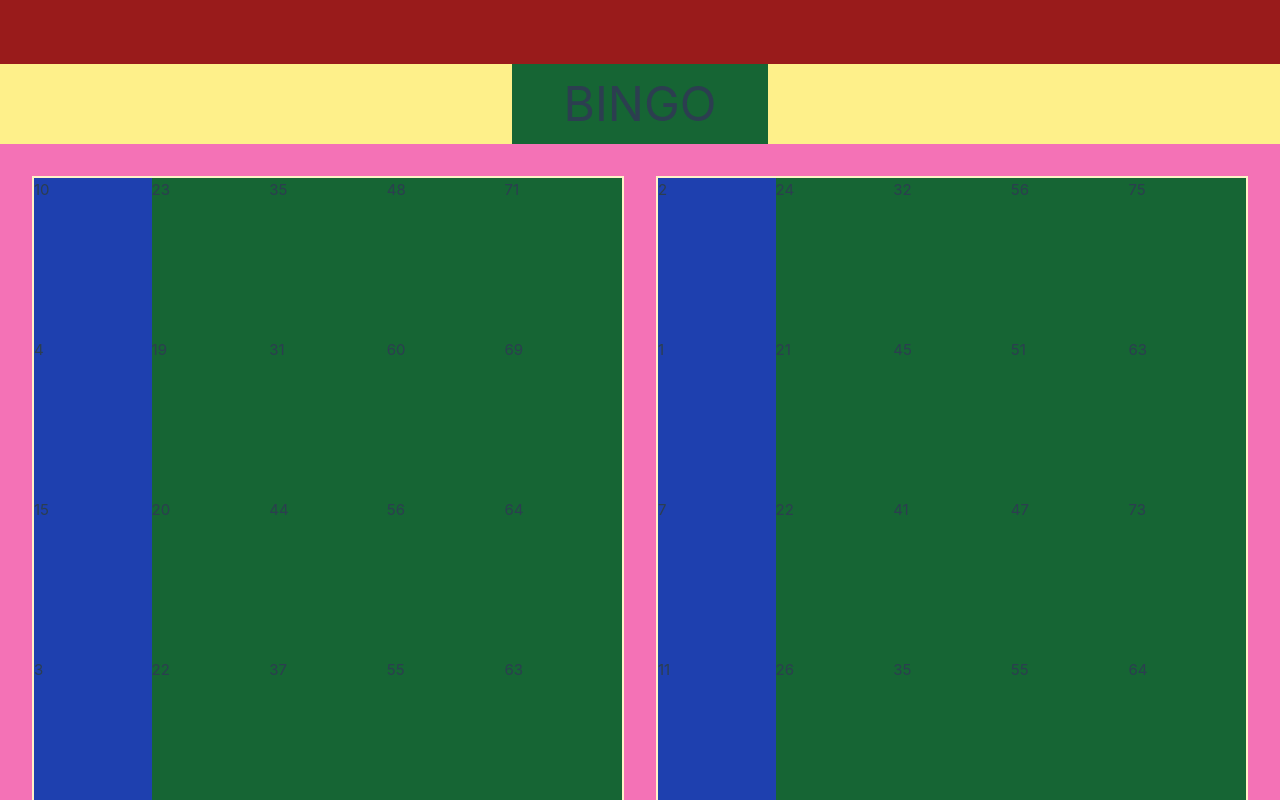
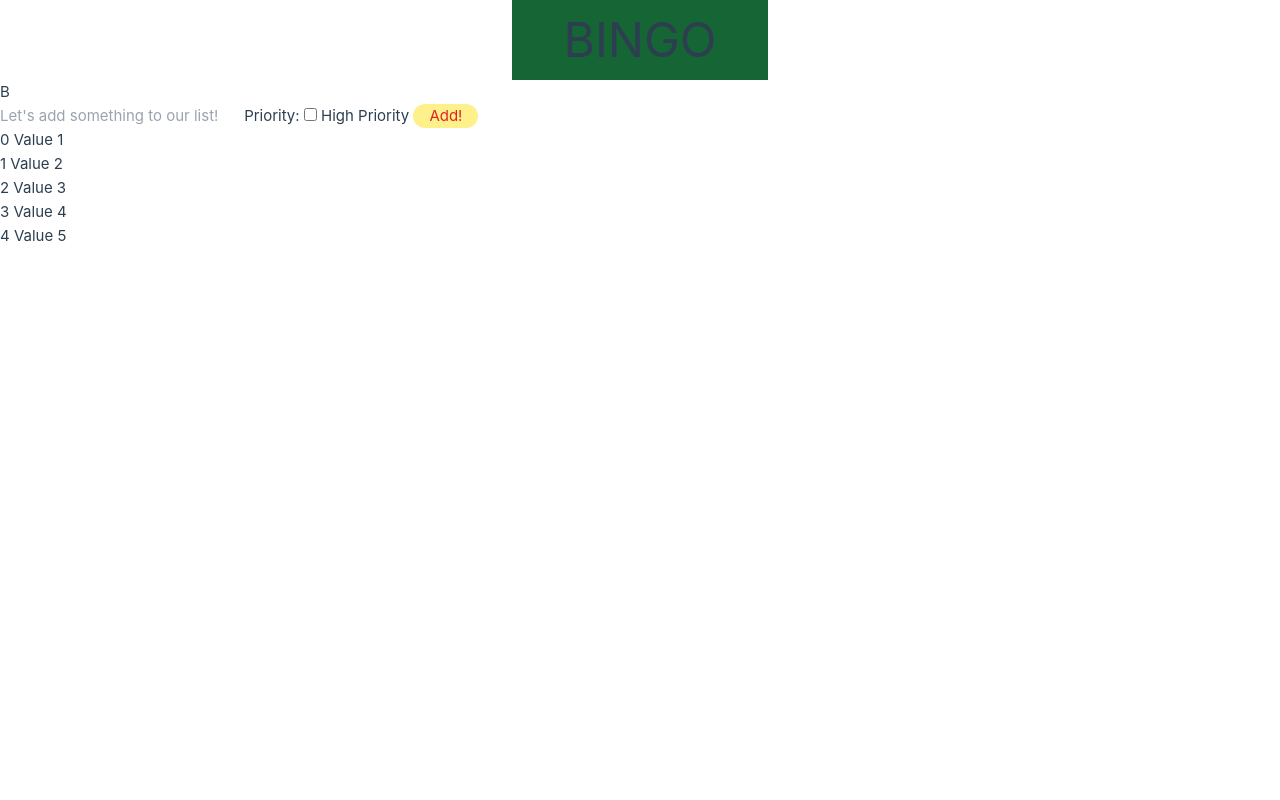
Before and after one commit to aliashleyg/bingo-game-2, a Vue app: page / in a window 1280 px wide. Shown: the top 800 px of the page. Built offline with nearby package versions, Linux system fonts and the light colour scheme.

Commit message:
working through course

```diff
--- a/index.html
+++ b/index.html
@@ -6,8 +6,8 @@
     <meta name="viewport" content="width=device-width, initial-scale=1.0">
     <title>Vite App</title>
   </head>
-  <body class="bg-red-800">
-    <div id="app" class="container bg-orange-500 mx-auto my-16"></div>
+  <body>
+    <div id="app"></div>
     <script type="module" src="/src/main.js"></script>
   </body>
 </html>
--- a/src/App.vue
+++ b/src/App.vue
@@ -1,21 +1,17 @@
 <script setup>
 import Header from "@/components/Header.vue";
 import GameBoard from "@/components/GameBoard.vue";
+import GameBoardCell from "@/components/GameBoardCell.vue";
 </script>
 
 <template>
-  <div class="bg-yellow-200">
+  <div>
     <header>
         <Header />
     </header>
     <main>
-      <div class="bg-pink-400 grid grid-cols-2 p-8 gap-8">
-        <div>
-          <GameBoard />
-        </div>
-        <div>
-          <GameBoard />
-        </div>
+      <div>
+        <GameBoard />
       </div>
     </main>
   </div>
--- a/src/components/GameBoard.vue
+++ b/src/components/GameBoard.vue
@@ -1,10 +1,9 @@
 <script setup>
-import GameBoardColumn from "@/components/GameBoardColumn.vue";
-
+import GameBoardCell from './GameBoardCell.vue'
 </script>
 
 <template>
-<GameBoardColumn />
+<GameBoardCell />
 </template>
 
 <style scoped>
--- a/src/components/GameBoardCell.vue
+++ b/src/components/GameBoardCell.vue
@@ -1,12 +1,41 @@
 <script setup>
+  import { ref } from "vue"
 
-function generateRandomInt(min, max) {
-  return Math.floor(Math.random() * (max - min + 1)) + min;
-}
-
+  const header = ref("B")
+  const items = ref([
+    {id: 1, label: "Value 1"},
+    {id: 2, label: "Value 2"},
+    {id: 3, label: "Value 3"},
+    {id: 4, label: "Value 4"},
+    {id: 5, label: "Value 5"},
+  ])
+  const addToList = ref("")
+  const howImportantIsThis =ref(false)
 </script>
 
 <template>
+  <h1>{{ header }}</h1>
+  <form
+      v-on:submit.prevent="items.push({id:items.length + 1, label: addToList})">
+    <input v-model=addToList
+           type="text"
+           placeholder= "Let's add something to our list!"
+    />
+    Priority:
+    <label>
+      <input type="checkbox"
+             v-model="howImportantIsThis" />
+      High Priority
+    </label>
+    <button class="bg-yellow-200 text-red-600 rounded-full px-4">
+      Add!
+    </button>
+  </form>
+  <ul>
+    <li v-for="({id, label}, index) in items" :key="id">
+      {{ index }}
+      {{ label }}</li>
+  </ul>
 
 </template>
 
--- a/src/components/GameBoardColumn.vue
+++ b/src/components/GameBoardColumn.vue
@@ -1,86 +1,86 @@
-  <script setup>
-  let columnNumbers = []
+<!--  <script setup>-->
+<!--  let columnNumbers = []-->
 
-  const row1params = {
-    low: 1, high: 15
-  }
-  const row2params = {
-    low: 16, high: 30
-  }
-  const row3params = {
-    low: 31, high: 45
-  }
-  const row4params = {
-    low: 46, high: 60
-  }
-  const row5params = {
-    low: 61, high: 75
-  }
-const cellToHide = columnNumbers[12];
+<!--  const row1params = {-->
+<!--    low: 1, high: 15-->
+<!--  }-->
+<!--  const row2params = {-->
+<!--    low: 16, high: 30-->
+<!--  }-->
+<!--  const row3params = {-->
+<!--    low: 31, high: 45-->
+<!--  }-->
+<!--  const row4params = {-->
+<!--    low: 46, high: 60-->
+<!--  }-->
+<!--  const row5params = {-->
+<!--    low: 61, high: 75-->
+<!--  }-->
+<!--const cellToHide = columnNumbers[12];-->
 
-  function generateRandomInt(min, max) {
-    return Math.floor(Math.random() * (max - min + 1)) + min;
-  }
+<!--  function generateRandomInt(min, max) {-->
+<!--    return Math.floor(Math.random() * (max - min + 1)) + min;-->
+<!--  }-->
 
-  function generateColumnData(low, high) {
-    let total = 5;
-    for (let i = 1; i <= total; i++) {
-      let unfiledValue = (generateRandomInt(low, high));
-      if (!columnNumbers.includes(unfiledValue)) {
-        columnNumbers.push(unfiledValue);
-      } else {
-        i--;
-      }
-    }
-    return columnNumbers;
-  }
+<!--  function generateColumnData(low, high) {-->
+<!--    let total = 5;-->
+<!--    for (let i = 1; i <= total; i++) {-->
+<!--      let unfiledValue = (generateRandomInt(low, high));-->
+<!--      if (!columnNumbers.includes(unfiledValue)) {-->
+<!--        columnNumbers.push(unfiledValue);-->
+<!--      } else {-->
+<!--        i&#45;&#45;;-->
+<!--      }-->
+<!--    }-->
+<!--    return columnNumbers;-->
+<!--  }-->
 
-  generateColumnData(row1params.low, row1params.high);
-  generateColumnData(row2params.low, row2params.high);
-  generateColumnData(row3params.low, row3params.high);
-  generateColumnData(row4params.low, row4params.high);
-  generateColumnData(row5params.low, row5params.high);
+<!--  generateColumnData(row1params.low, row1params.high);-->
+<!--  generateColumnData(row2params.low, row2params.high);-->
+<!--  generateColumnData(row3params.low, row3params.high);-->
+<!--  generateColumnData(row4params.low, row4params.high);-->
+<!--  generateColumnData(row5params.low, row5params.high);-->
 
-  let columnB = columnNumbers.slice(0, 5);
-  let columnI = columnNumbers.slice(5, 10);
-  let columnN = columnNumbers.slice(10, 15);
-  let columnG = columnNumbers.slice(15, 20);
-  let columnO = columnNumbers.slice(20, 25);
-  </script>
+<!--  let columnB = columnNumbers.slice(0, 5);-->
+<!--  let columnI = columnNumbers.slice(5, 10);-->
+<!--  let columnN = columnNumbers.slice(10, 15);-->
+<!--  let columnG = columnNumbers.slice(15, 20);-->
+<!--  let columnO = columnNumbers.slice(20, 25);-->
+<!--  </script>-->
 
-  <template>
-    <div class="bg-green-800 grid grid-cols-5 border-amber-100 border-2 border-solid">
-      <div ref class="bg-blue-800">
-        <li class="grid grid-rows-1 h-40" v-for="cellNumber in columnB">
-          {{ cellNumber }}
-        </li>
-      </div>
-      <div>
-        <li class="grid grid-rows-1 h-40" v-for="cellNumber in columnI">
-          {{ cellNumber }}
-        </li>
-      </div>
-      <div>
-        <li class="grid grid-rows-1 h-40"  v-for="cellNumber in columnN">
-          {{ cellNumber }}
-        </li>
-      </div>
-      <div>
-        <li class="grid grid-rows-1 h-40" v-for="cellNumber in columnG">
-          {{ cellNumber }}
-        </li>
-      </div>
-      <div>
-        <li class="grid grid-rows-1 h-40" v-for="cellNumber in columnO">
-          {{ cellNumber }}
-        </li>
-      </div>
-  </div>
+<!--  <template>-->
+<!--    <div class="bg-green-800 grid grid-cols-5 border-amber-100 border-2 border-solid">-->
+<!--      <div ref class="bg-blue-800">-->
+<!--        <li class="grid grid-rows-1 h-40" v-for="cellNumber in columnB">-->
+<!--          {{ cellNumber }}-->
+<!--        </li>-->
+<!--      </div>-->
+<!--      <div>-->
+<!--        <li class="grid grid-rows-1 h-40" v-for="cellNumber in columnI">-->
+<!--          {{ cellNumber }}-->
+<!--        </li>-->
+<!--      </div>-->
+<!--      <div>-->
+<!--        <li class="grid grid-rows-1 h-40"  v-for="cellNumber in columnN">-->
+<!--          {{ cellNumber }}-->
+<!--        </li>-->
+<!--      </div>-->
+<!--      <div>-->
+<!--        <li class="grid grid-rows-1 h-40" v-for="cellNumber in columnG">-->
+<!--          {{ cellNumber }}-->
+<!--        </li>-->
+<!--      </div>-->
+<!--      <div>-->
+<!--        <li class="grid grid-rows-1 h-40" v-for="cellNumber in columnO">-->
+<!--          {{ cellNumber }}-->
+<!--        </li>-->
+<!--      </div>-->
+<!--  </div>-->
 
-  </template>
+<!--  </template>-->
 
-  <style scoped>
-.hide {
-  visibility: hidden;
-}
-  </style>
+<!--  <style scoped>-->
+<!--.hide {-->
+<!--  visibility: hidden;-->
+<!--}-->
+<!--  </style>-->
```
